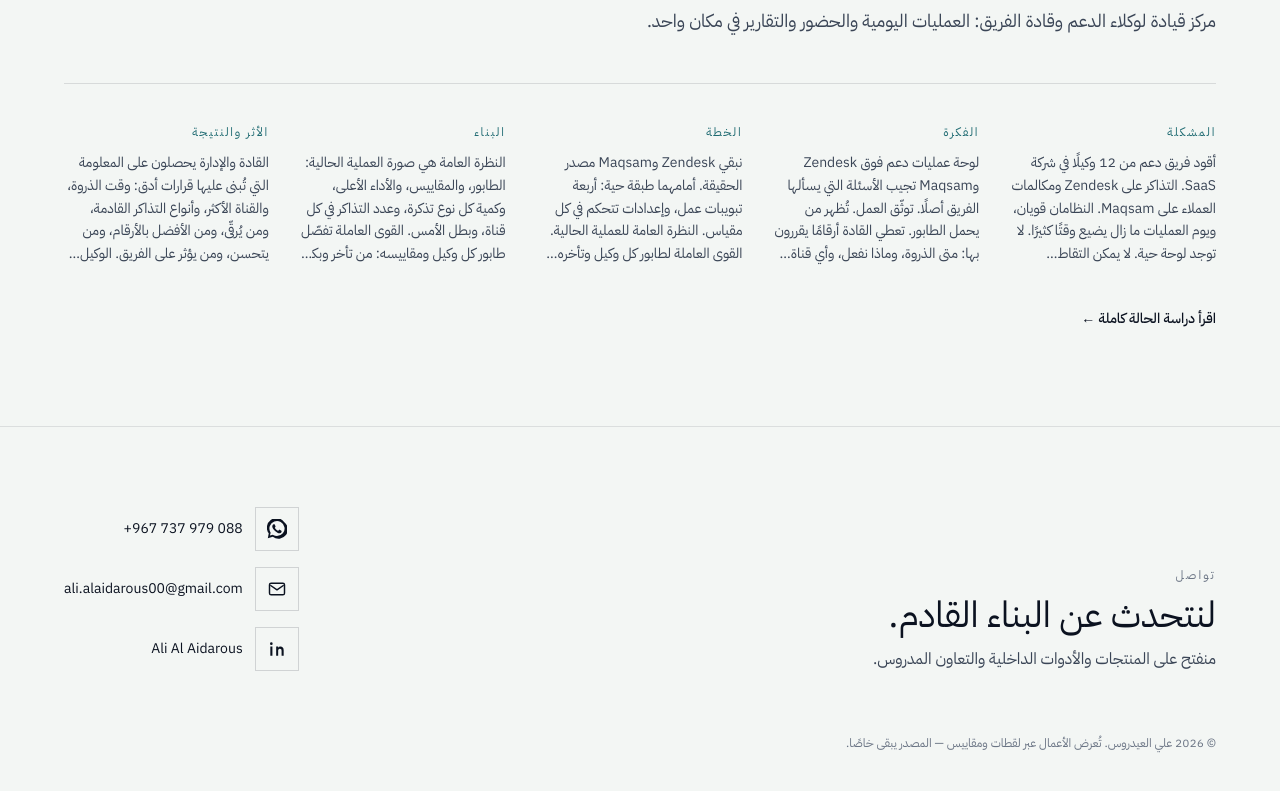
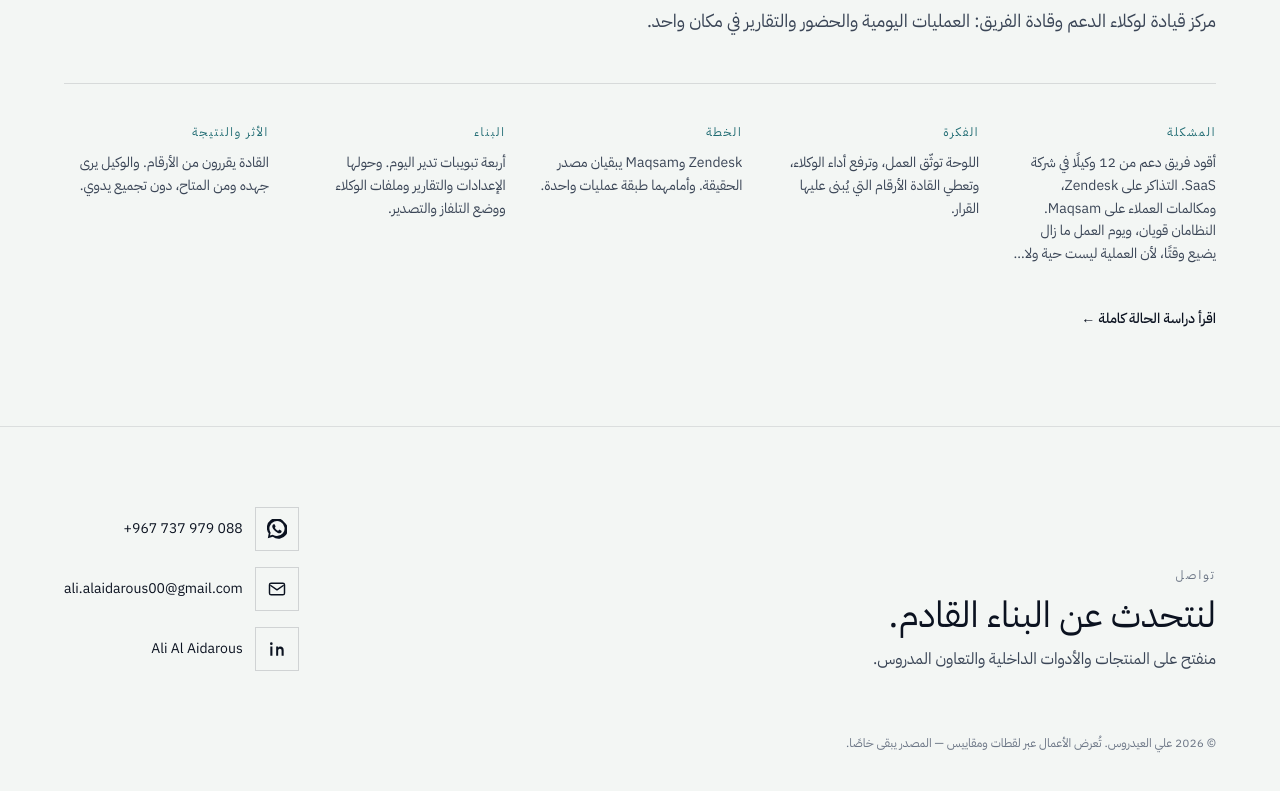
Before and after one commit to ghostyensa-sys/protofilo, a Next.js app: page /ar in a window 1280 px wide. Shown: the part 2322-3113 px from the top of the page. Built offline with nearby package versions, Linux system fonts and the light colour scheme.

Commit message:
Organize the Support Dashboard story into leads and bullets.
Render each case stage as a short opening plus lists, with titled groups for the four tabs and reports.

Co-authored-by: Cursor <cursoragent@cursor.com>

```diff
--- a/src/components/FeaturedTeaser.tsx
+++ b/src/components/FeaturedTeaser.tsx
@@ -49,7 +49,7 @@ export function FeaturedTeaser({
                 {dictionary.stages[key]}
               </p>
               <p className="mt-3 line-clamp-5 text-sm leading-relaxed text-[var(--ink-soft)]">
-                {project.story[key]}
+                {project.story[key].lead}
               </p>
             </motion.div>
           ))}
--- a/src/content/projects.ts
+++ b/src/content/projects.ts
@@ -18,12 +18,29 @@ export type ProjectScreenshot = {
   caption?: LocalizedString;
 };
 
+export type StoryGroup = {
+  title: LocalizedString;
+  points: LocalizedString[];
+};
+
+export type StorySection = {
+  lead: LocalizedString;
+  points?: LocalizedString[];
+  groups?: StoryGroup[];
+};
+
 export type ProjectStory = {
-  issue: LocalizedString;
-  idea: LocalizedString;
-  plan: LocalizedString;
-  build: LocalizedString;
-  impact: LocalizedString;
+  issue: StorySection;
+  idea: StorySection;
+  plan: StorySection;
+  build: StorySection;
+  impact: StorySection;
+};
+
+export type LocalizedStorySection = {
+  lead: string;
+  points: string[];
+  groups: { title: string; points: string[] }[];
 };
 
 export type Project = {
@@ -57,11 +74,11 @@ export type LocalizedProject = {
     integration: string;
   };
   story: {
-    issue: string;
-    idea: string;
-    plan: string;
-    build: string;
-    impact: string;
+    issue: LocalizedStorySection;
+    idea: LocalizedStorySection;
+    plan: LocalizedStorySection;
+    build: LocalizedStorySection;
+    impact: LocalizedStorySection;
   };
 };
 
@@ -124,24 +141,203 @@ export const projects: Project[] = [
     },
     story: {
       issue: {
-        en: "I lead 12 support agents in a SaaS company. Tickets sit in Zendesk and client calls sit in Maqsam. Both products are strong, and the day still wastes time. There is no live dashboard. Nothing is readable in one look: peak hours, who is online or offline, how many tickets each agent closed, what is aging on them, CSAT, and first resolution. Workforce is the same gap. An agent must be online and active for 7.5 hours, and a lead cannot see who completed that, who is short on work, or which colleague is available. Agents also have no record of their own effort. Weekly performance has to be assembled by hand.",
-        ar: "أقود فريق دعم من 12 وكيلًا في شركة SaaS. التذاكر على Zendesk ومكالمات العملاء على Maqsam. النظامان قويان، ويوم العمليات ما زال يضيع وقتًا كثيرًا. لا توجد لوحة حية. لا يمكن التقاط المعلومة من نظرة واحدة: ساعات الذروة، من متصل ومن غير متصل، كم تذكرة أغلق كل وكيل، وما القديم عنده، ورضا العملاء، والحل من أول مرة. القوة العاملة فيها نفس الفجوة. المطلوب أن يكون الوكيل متصلًا ونشطًا 7.5 ساعة، والقائد لا يرى من أكمل ذلك ومن قصّر في العمل، ولا من من الزملاء متاح. الوكيل أيضًا لا يملك توثيقًا لجهده. أداء الأسبوع يُجمع يدويًا.",
+        lead: {
+          en: "I lead 12 support agents in a SaaS company. Tickets live in Zendesk and client calls live in Maqsam. Both products are strong, and the day still wastes time, because the operation is not live and nothing is readable in one look.",
+          ar: "أقود فريق دعم من 12 وكيلًا في شركة SaaS. التذاكر على Zendesk، ومكالمات العملاء على Maqsam. النظامان قويان، ويوم العمل ما زال يضيع وقتًا، لأن العملية ليست حية ولا تُقرأ من نظرة واحدة.",
+        },
+        points: [
+          {
+            en: "No live, on-time dashboard",
+            ar: "لا توجد لوحة حية لحظية",
+          },
+          {
+            en: "Peak hours, who is online or offline, tickets closed, and what is aging",
+            ar: "ساعات الذروة، ومن متصل ومن غير متصل، والتذاكر المغلقة، وما تقادم",
+          },
+          {
+            en: "CSAT and first resolution",
+            ar: "رضا العملاء، والحل من أول مرة",
+          },
+          {
+            en: "Workforce: who completed the required 7.5 hours online and active, and who is short on work",
+            ar: "القوة العاملة: من أكمل 7.5 ساعة متصلًا ونشطًا، ومن قصّر في العمل",
+          },
+          {
+            en: "Agents cannot see which colleague is available",
+            ar: "الوكيل لا يرى أي زميل متاح",
+          },
+          {
+            en: "An agent's own work and effort are not documented",
+            ar: "عمل الوكيل وجهده غير موثّقين",
+          },
+          {
+            en: "Weekly performance is assembled by hand",
+            ar: "أداء الأسبوع يُجمع يدويًا",
+          },
+        ],
       },
       idea: {
-        en: "A support operations dashboard on top of Zendesk and Maqsam that answers the questions the team already asks. Document the work. Show who is carrying the queue. Give leaders numbers they can decide from: when is peak, what should we do, which channel is loudest, which ticket types are arriving, why calls or emails spike at this hour, who should be promoted, who is best by the numbers, who is not, who is improving, who is not, why this agent's performance is off, and who is affecting the team.",
-        ar: "لوحة عمليات دعم فوق Zendesk وMaqsam تجيب الأسئلة التي يسألها الفريق أصلًا. توثّق العمل. تُظهر من يحمل الطابور. تعطي القادة أرقامًا يقررون بها: متى الذروة، وماذا نفعل، وأي قناة الأكثر، وأي أنواع التذاكر تصل، ولماذا تكثر المكالمات أو الإيميلات في هذا الوقت، ومن يستحق الترقية، ومن الأفضل بالأرقام ومن ليس كذلك، ومن يتحسن ومن لا يتحسن، ولماذا أداء هذا الوكيل ليس في أفضل حال، ومن يؤثر على الفريق.",
+        lead: {
+          en: "The dashboard documents the work, raises agent performance, and gives leaders the numbers for a decision.",
+          ar: "اللوحة توثّق العمل، وترفع أداء الوكلاء، وتعطي القادة الأرقام التي يُبنى عليها القرار.",
+        },
+        points: [
+          {
+            en: "When is peak, and what should we do?",
+            ar: "متى الذروة، وماذا نفعل؟",
+          },
+          {
+            en: "Which channel is loudest, and which ticket types are arriving?",
+            ar: "أي قناة الأكثر، وأي أنواع التذاكر تصل؟",
+          },
+          {
+            en: "Why are calls or emails spiking at this hour?",
+            ar: "لماذا تكثر المكالمات أو الرسائل في هذا الوقت؟",
+          },
+          {
+            en: "Who should be promoted, who is best by the numbers, and who is not?",
+            ar: "من يستحق الترقية، ومن الأفضل بالأرقام، ومن ليس كذلك؟",
+          },
+          {
+            en: "Who is improving, and who is not?",
+            ar: "من يتحسن، ومن لا يتحسن؟",
+          },
+          {
+            en: "Why is this agent's performance off, and who is affecting the team?",
+            ar: "لماذا أداء هذا الوكيل ليس في أفضل حال، ومن يؤثر على الفريق؟",
+          },
+        ],
       },
       plan: {
-        en: "Leave Zendesk and Maqsam as the systems of record. Put a live layer in front of them: four working tabs, plus settings that control every metric. Overview for the current operation. Workforce for each agent's queue, lateness, and old tickets. Active Jira for cards the team reported, ordered by client size and people affected. Bad ratings for the reason behind a low score, then a path to the product team. Each agent gets a profile. Performance emails go out weekly, monthly, and quarterly. TV mode runs the floor. Exports cover bad ratings, workforce, and overview.",
-        ar: "نبقي Zendesk وMaqsam مصدر الحقيقة. أمامهما طبقة حية: أربعة تبويبات عمل، وإعدادات تتحكم في كل مقياس. النظرة العامة للعملية الحالية. القوى العاملة لطابور كل وكيل وتأخره والتذاكر القديمة. Jira النشطة للبطاقات التي بلّغها الفريق، مرتبة حسب حجم العميل وعدد المتأثرين. التقييمات السيئة لسبب التقييم ثم تمرير ما يخص فريق المنتج. لكل وكيل ملفه. رسائل الأداء تخرج أسبوعيًا وشهريًا وربع سنوي. وضع التلفاز لقاعة الفريق. التصدير يغطي التقييمات السيئة والقوى العاملة والنظرة العامة.",
+        lead: {
+          en: "Zendesk and Maqsam stay the systems of record. One operations layer sits in front of them.",
+          ar: "Zendesk وMaqsam يبقيان مصدر الحقيقة. وأمامهما طبقة عمليات واحدة.",
+        },
+        points: [
+          {
+            en: "Four working tabs",
+            ar: "أربعة تبويبات عمل",
+          },
+          {
+            en: "Settings for every metric",
+            ar: "إعدادات تتحكم في كل مقياس",
+          },
+          {
+            en: "A profile for each agent",
+            ar: "ملف لكل وكيل",
+          },
+          {
+            en: "Weekly, monthly, and quarterly performance emails",
+            ar: "رسائل أداء أسبوعية وشهرية وربع سنوية",
+          },
+          {
+            en: "TV mode for the floor",
+            ar: "وضع تلفاز لقاعة الفريق",
+          },
+          {
+            en: "Exports for bad ratings, workforce, and overview",
+            ar: "تصدير تقارير التقييمات السيئة والقوى العاملة والنظرة العامة",
+          },
+        ],
       },
       build: {
-        en: "Overview is the live picture of the current operation: the queue, the metrics, top performance, ticket-type volume, tickets per channel, and yesterday's hero.\n\nWorkforce breaks down each agent's queue and metrics: who is late and by how many minutes, who is online and who is not, who holds the largest number of tickets, and one place for the team's old tickets so help goes where it is actually needed.\n\nActive Jira lists the cards the team reported, with priority based on client size and how many people the issue affects.\n\nBad ratings shows who rated poorly, why, the comment, the tier, and the cause: a feature request, bad service, a system limitation, or wrong information. The tab is used to raise team performance and to forward product cases that are not a service failure.\n\nSettings is where every metric is controlled. The system emails each agent a performance report weekly, monthly, and quarterly. Each agent can open their own bad ratings, their performance, and a profile that shows whether they are improving. TV mode is included. Reports export for bad ratings, workforce, and overview.",
-        ar: "النظرة العامة هي صورة العملية الحالية: الطابور، والمقاييس، والأداء الأعلى، وكمية كل نوع تذكرة، وعدد التذاكر في كل قناة، وبطل الأمس.\n\nالقوى العاملة تفصّل طابور كل وكيل ومقاييسه: من تأخر وبكم دقيقة، ومن متصل ومن ليس كذلك، ومن معه أكبر عدد من التذاكر، ومكان واحد لتذاكر الفريق القديمة حتى تذهب المساعدة حيث تحتاج فعلًا.\n\nJira النشطة تعرض كل البطاقات التي بلّغها الفريق، وأولويتها حسب حجم العميل وعدد المتأثرين بالمشكلة.\n\nالتقييمات السيئة تعرض من قيّم تقييمًا سيئًا، ولماذا، والتعليق، والفئة، والسبب: طلب ميزة، أم خدمة سيئة، أم حد في النظام، أم معلومة خاطئة. التبويب يرفع أداء الفريق ويمرّر لفريق المنتج ما ليس فشل خدمة.\n\nالإعدادات هي مكان التحكم في كل مقياس. النظام يرسل لكل وكيل تقرير أداء أسبوعيًا وشهريًا وربع سنوي. كل وكيل يرى تقييماته السيئة وأداءه وملفه الذي يُظهر إن كان يتحسن. يوجد وضع تلفاز. وتُصدَّر تقارير التقييمات السيئة والقوى العاملة والنظرة العامة.",
+        lead: {
+          en: "Four tabs run the day. Settings, reports, profiles, TV mode, and exports sit around them.",
+          ar: "أربعة تبويبات تدير اليوم. وحولها الإعدادات والتقارير وملفات الوكلاء ووضع التلفاز والتصدير.",
+        },
+        groups: [
+          {
+            title: { en: "Overview", ar: "النظرة العامة" },
+            points: [
+              {
+                en: "Current queue, metrics, and top performance",
+                ar: "الطابور الحالي، والمقاييس، والأداء الأعلى",
+              },
+              {
+                en: "Ticket-type volume and tickets per channel",
+                ar: "كمية كل نوع تذكرة، وعدد التذاكر في كل قناة",
+              },
+              {
+                en: "Yesterday's hero",
+                ar: "بطل الأمس",
+              },
+            ],
+          },
+          {
+            title: { en: "Workforce", ar: "القوى العاملة" },
+            points: [
+              {
+                en: "Each agent's queue and metrics",
+                ar: "طابور كل وكيل ومقاييسه",
+              },
+              {
+                en: "Who is late, and by how many minutes",
+                ar: "من تأخر، وبكم دقيقة",
+              },
+              {
+                en: "Who is online, and who holds the largest queue",
+                ar: "من متصل، ومن معه أكبر طابور",
+              },
+              {
+                en: "The team's old tickets in one place, so help goes where it is needed",
+                ar: "تذاكر الفريق القديمة في مكان واحد، حتى تذهب المساعدة حيث تحتاج",
+              },
+            ],
+          },
+          {
+            title: { en: "Active Jira", ar: "Jira النشطة" },
+            points: [
+              {
+                en: "Cards the team reported",
+                ar: "البطاقات التي بلّغها الفريق",
+              },
+              {
+                en: "Priority by client size and how many people the issue affects",
+                ar: "الأولوية حسب حجم العميل وعدد المتأثرين",
+              },
+            ],
+          },
+          {
+            title: { en: "Bad ratings", ar: "التقييمات السيئة" },
+            points: [
+              {
+                en: "Who rated poorly, why, the comment, and the tier",
+                ar: "من قيّم تقييمًا سيئًا، ولماذا، والتعليق، والفئة",
+              },
+              {
+                en: "The cause: a feature request, bad service, a system limit, or wrong information",
+                ar: "السبب: طلب ميزة، أو خدمة سيئة، أو حد في النظام، أو معلومة خاطئة",
+              },
+              {
+                en: "Used to coach the team, and to send product what is not a service failure",
+                ar: "للتدريب على أداء الفريق، ولتمرير ما ليس فشل خدمة إلى فريق المنتج",
+              },
+            ],
+          },
+          {
+            title: { en: "Settings and reports", ar: "الإعدادات والتقارير" },
+            points: [
+              {
+                en: "Every metric is controlled from settings",
+                ar: "كل مقياس يُضبط من الإعدادات",
+              },
+              {
+                en: "Each agent opens their own ratings, performance, and a profile that shows whether they are improving",
+                ar: "كل وكيل يفتح تقييماته وأداءه وملفه الذي يُظهر إن كان يتحسن",
+              },
+              {
+                en: "TV mode, plus exports for bad ratings, workforce, and overview",
+                ar: "وضع التلفاز، وتصدير التقييمات السيئة والقوى العاملة والنظرة العامة",
+              },
+            ],
+          },
+        ],
       },
       impact: {
-        en: "Leaders and management get the information for an accurate decision: peak time, the loudest channel, the ticket types coming in, who to promote, who is best by the numbers, who is improving, and who is affecting the team. Agents see their own work documented, know who is available in one look, and receive their performance without a manual write-up.",
-        ar: "القادة والإدارة يحصلون على المعلومة التي تُبنى عليها قرارات أدق: وقت الذروة، والقناة الأكثر، وأنواع التذاكر القادمة، ومن يُرقّى، ومن الأفضل بالأرقام، ومن يتحسن، ومن يؤثر على الفريق. الوكيل يرى عمله موثّقًا، ويعرف من المتاح بنظرة واحدة، ويصله أداؤه دون تجميع يدوي.",
+        lead: {
+          en: "Leaders decide from the numbers. Agents see their own effort, and who is available, without a manual write-up.",
+          ar: "القادة يقررون من الأرقام. والوكيل يرى جهده ومن المتاح، دون تجميع يدوي.",
+        },
       },
     },
   },
@@ -203,24 +399,34 @@ export const projects: Project[] = [
     },
     story: {
       issue: {
+        lead: {
           en: "Payroll lived in Google Sheets, and employees still waited on someone to build and send each payslip by hand.",
           ar: "الرواتب كانت في جداول Google، والموظفون ما زالوا ينتظرون من يبني ويرسل كل قسيمة يدويًا.",
         },
+      },
       idea: {
+        lead: {
           en: "Turn those sheets into a smart dashboard that emails a detailed payslip to each employee.",
           ar: "تحويل تلك الجداول إلى لوحة ذكية ترسل قسيمة مفصّلة لكل موظف بالبريد.",
         },
+      },
       plan: {
+        lead: {
           en: "Map the sheet columns to payslip fields, design the dashboard, then automate the email send so payroll does not stay manual.",
           ar: "ربط أعمدة الجدول بحقول القسيمة، تصميم اللوحة، ثم أتمتة الإرسال حتى لا يبقى العمل يدويًا.",
         },
+      },
       build: {
+        lead: {
           en: "Built the dashboard on top of Google Sheets and the email flow that delivers a detailed payslip to each employee.",
           ar: "بُنيت اللوحة فوق جداول Google ومسار البريد الذي يوصل قسيمة مفصّلة لكل موظف.",
         },
+      },
       impact: {
+        lead: {
           en: "Payslips go out from the sheet without the manual loop. (Replace with your measured outcomes.)",
           ar: "القسائم تخرج من الجدول دون الحلقة اليدوية. (استبدل بنتائجك المقاسة.)",
+        },
       },
     },
   },
@@ -282,24 +488,34 @@ export const projects: Project[] = [
     },
     story: {
       issue: {
+        lead: {
           en: "Requests between departments stalled in email and chat. Ownership over requests and client demands was unclear, and delays piled up because nobody escalated them.",
           ar: "الطلبات بين الأقسام تتوقف في البريد والدردشة. الملكية على الطلبات ومتطلبات العملاء غير واضحة، والتأخير يتراكم لأن لا أحد يصعّدها.",
         },
+      },
       idea: {
+        lead: {
           en: "An organized request path with a clear owner, and a system that escalates on its own so work does not sit.",
           ar: "مسار طلب منظّم بمالك واضح، ونظام يصعّد بنفسه حتى لا يبقى العمل معلّقًا.",
         },
+      },
       plan: {
+        lead: {
           en: "Define ownership at each step, model the request states, and set escalation rules that fire when a request waits too long.",
           ar: "تحديد الملكية في كل خطوة، ونمذجة حالات الطلب، ووضع قواعد تصعيد تعمل عندما يتأخر الطلب.",
         },
+      },
       build: {
+        lead: {
           en: "Built request creation, ownership, and automatic escalation so departments and client demands keep moving.",
           ar: "بُني إنشاء الطلب والملكية والتصعيد التلقائي حتى تستمر الأقسام ومتطلبات العملاء في الحركة.",
         },
+      },
       impact: {
+        lead: {
           en: "Fewer stalled requests between departments, because ownership is explicit and the system escalates delays. (Add your before/after numbers here.)",
           ar: "طلبات متوقفة أقل بين الأقسام، لأن الملكية صريحة والنظام يصعّد التأخير. (أضف أرقامك قبل/بعد هنا.)",
+        },
       },
     },
   },
@@ -361,28 +577,52 @@ export const projects: Project[] = [
     },
     story: {
       issue: {
+        lead: {
           en: "I wanted a space to push craft and ideas that do not fit a sprint board — without waiting for permission.",
           ar: "أردت مساحة لدفع الحرفة والأفكار التي لا تناسب لوحة السبرنت — دون انتظار إذن.",
         },
+      },
       idea: {
+        lead: {
           en: "NYX, The Watching Eye, as a personal product lab: ship something opinionated, learn from the edges, keep the bar high.",
           ar: "NYX، العين التي ترى كل شيء، كمختبر منتج شخصي: أشحن شيئًا له رأي، وأتعلم من الحواف، وأبقي المعيار مرتفعًا.",
         },
+      },
       plan: {
+        lead: {
           en: "Scope a vertical slice, design the feeling first, then build the smallest system that still feels intentional.",
           ar: "تحديد شريحة عمودية، تصميم الإحساس أولًا، ثم بناء أصغر نظام ما زال يبدو مقصودًا.",
         },
+      },
       build: {
+        lead: {
           en: "Iterated UI, flows, and interaction details. Treated polish as part of the learning, not a leftover.",
           ar: "تكرار على الواجهة والمسارات وتفاصيل التفاعل. التلميع جزء من التعلم لا بقية مؤجلة.",
         },
+      },
       impact: {
+        lead: {
           en: "A sharper product sense and a portfolio piece that shows how I think when the constraints are mine. (Expand with what you shipped.)",
           ar: "حس منتج أحدّ وقطعة معرض تُظهر كيف أفكر عندما تكون القيود ملكي. (وسّع بما شحنته.)",
         },
       },
     },
+  },
 ];
+
+function localizeSection(
+  section: StorySection,
+  locale: Locale,
+): LocalizedStorySection {
+  return {
+    lead: section.lead[locale],
+    points: (section.points ?? []).map((point) => point[locale]),
+    groups: (section.groups ?? []).map((group) => ({
+      title: group.title[locale],
+      points: group.points.map((point) => point[locale]),
+    })),
+  };
+}
 
 export function localizeProject(
   project: Project,
@@ -408,11 +648,11 @@ export function localizeProject(
       integration: project.metrics.integration[locale],
     },
     story: {
-      issue: project.story.issue[locale],
-      idea: project.story.idea[locale],
-      plan: project.story.plan[locale],
-      build: project.story.build[locale],
-      impact: project.story.impact[locale],
+      issue: localizeSection(project.story.issue, locale),
+      idea: localizeSection(project.story.idea, locale),
+      plan: localizeSection(project.story.plan, locale),
+      build: localizeSection(project.story.build, locale),
+      impact: localizeSection(project.story.impact, locale),
     },
   };
 }
```
Also changed, not shown: src/components/CaseStages.tsx (+30 -12 lines). Lines whose indentation alone changed are shown as unchanged.
